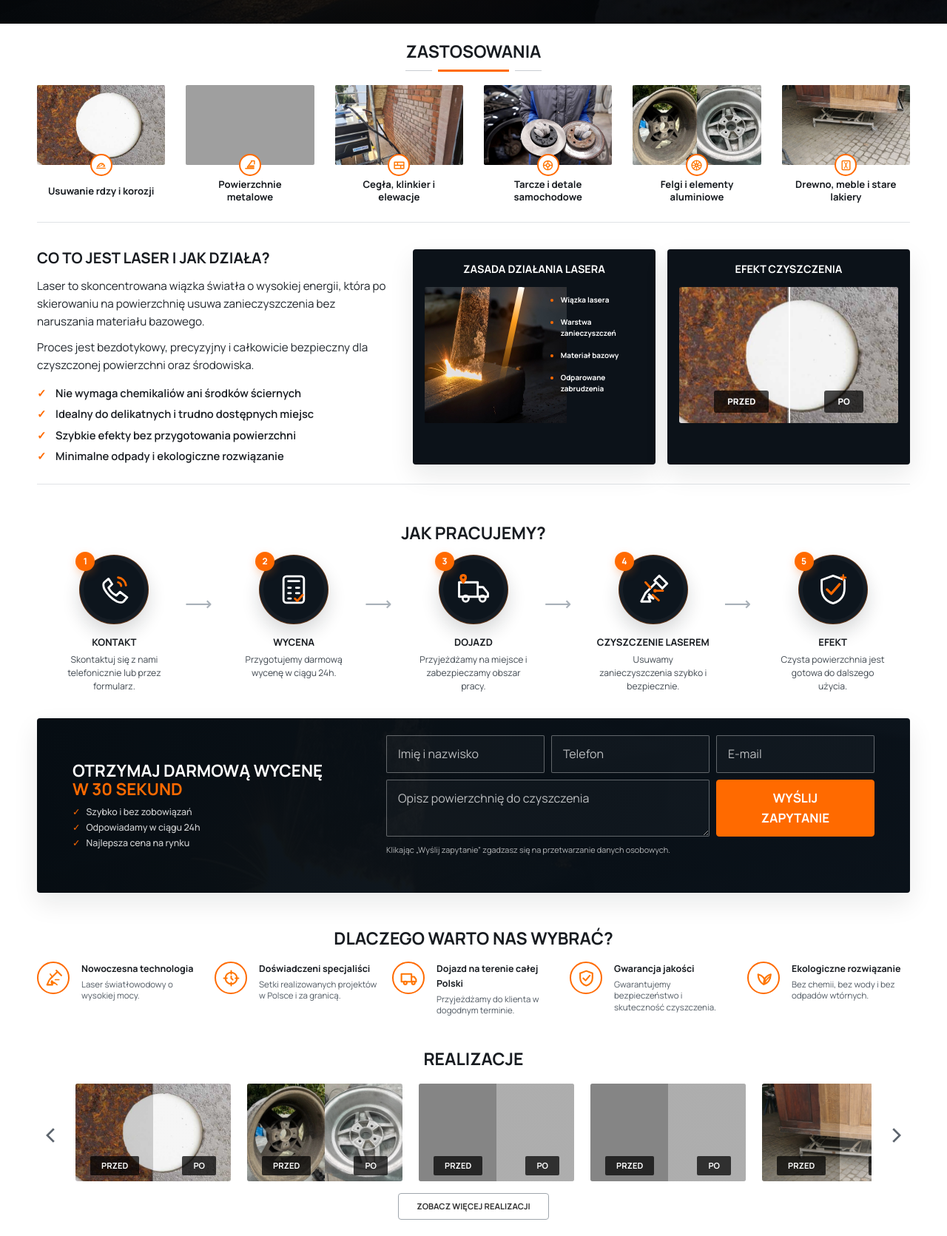
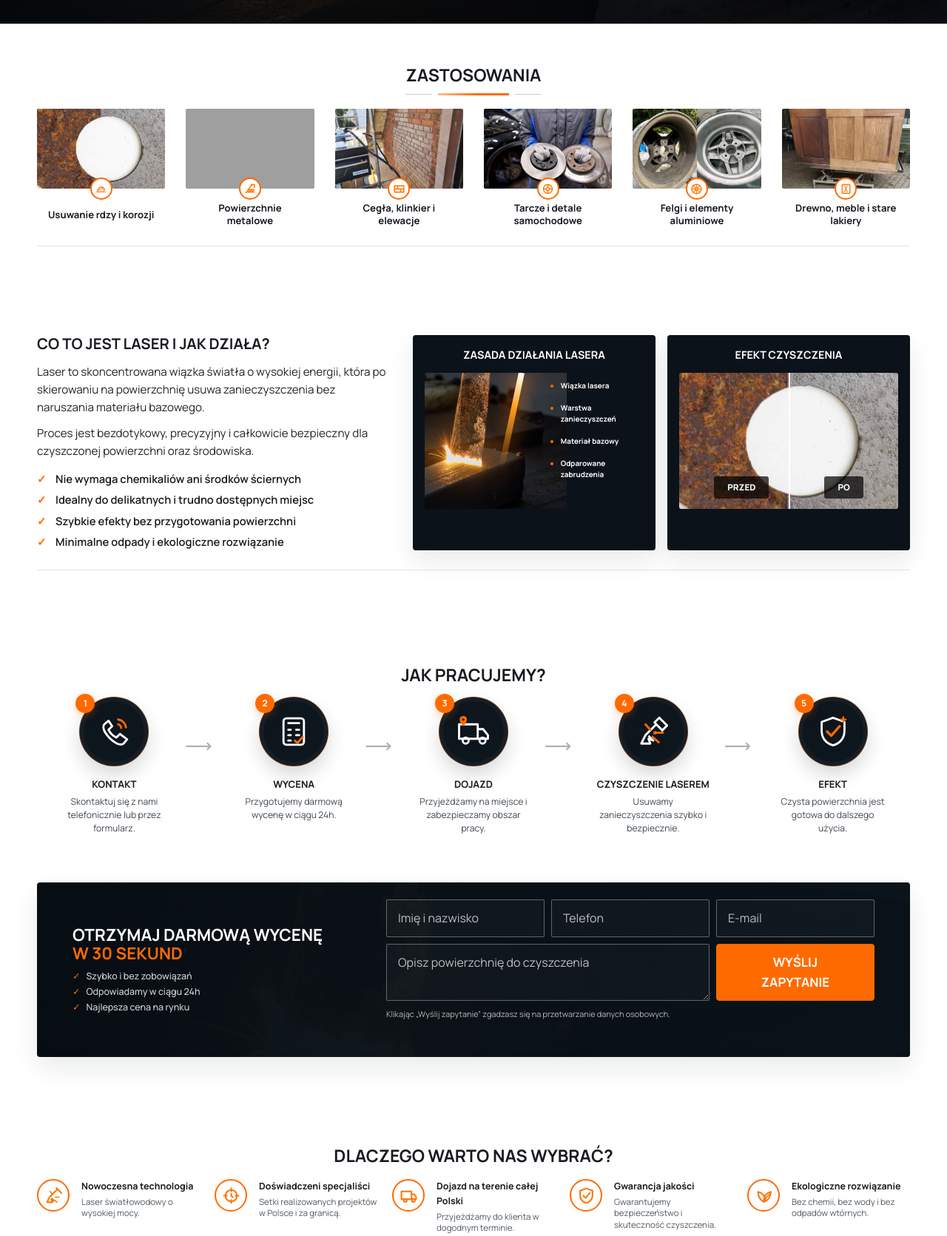
Before and after one commit to BishopNik/Laser-cleaning-site, a website: page index.html in a window 1280 px wide. Shown: the part 480-2151 px from the top of the page at 74% size. Drawn offline with Linux system fonts and the light colour scheme; grey boxes are pictures that could not be loaded.

Commit message:
fix change design

```diff
--- a/css/style.css
+++ b/css/style.css
@@ -54,11 +54,11 @@ textarea {
 }
 
 .section {
-	padding: 28px 0;
+	padding: 64px 0;
 }
 
 .section-tight {
-	padding: 24px 0;
+	padding: 56px 0;
 }
 
 .section h2,
@@ -524,9 +524,12 @@ textarea {
 	filter: saturate(0.93) contrast(1.04);
 }
 
-.application-card:nth-child(3) img,
+.application-card:nth-child(3) img {
+	object-position: center 72%;
+}
+
 .application-card:nth-child(6) img {
-	object-position: center 72%;
+	object-position: center 30%;
 }
 
 .application-card:nth-child(2) img {
@@ -564,10 +567,27 @@ textarea {
 	font-weight: 700;
 }
 
+.application-card {
+	transition: transform 280ms ease;
+}
+
+.application-card img {
+	transition: transform 420ms ease, filter 420ms ease;
+}
+
+.application-card:hover {
+	transform: translateY(-5px);
+}
+
+.application-card:hover > img {
+	filter: saturate(1.04) contrast(1.06);
+	transform: scale(1.035);
+}
+
 /* Info */
 
 .info-section {
-	padding-top: 12px;
+	padding-top: 64px;
 }
 
 .info-grid {
@@ -730,7 +750,7 @@ textarea {
 /* Work */
 
 .work-section {
-	padding: 24px 0 34px;
+	padding: 64px 0;
 }
 
 .work-steps {
@@ -814,7 +834,7 @@ textarea {
 /* Quote */
 
 .quote-section {
-	padding: 0 0 24px;
+	padding: 0 0 64px;
 }
 
 .quote-grid {
@@ -982,7 +1002,7 @@ textarea {
 /* Projects */
 
 .projects-section {
-	padding-top: 20px;
+	padding-top: 64px;
 }
 
 .projects-shell {
@@ -1015,6 +1035,25 @@ textarea {
 	width: 100%;
 	height: 132px;
 	object-fit: cover;
+	object-position: center;
+	transition: transform 500ms ease, filter 500ms ease;
+}
+
+.project-slide:nth-child(5) img {
+	object-position: center 28%;
+}
+
+.project-slide:nth-child(6) img {
+	transform: scale(1.16) translate(17%, 6%);
+}
+
+.project-slide:hover img {
+	filter: saturate(1.06) contrast(1.05);
+	transform: scale(1.045);
+}
+
+.project-slide:nth-child(6):hover img {
+	transform: scale(1.2) translate(17%, 6%);
 }
 
 .project-slide::after {
@@ -1023,6 +1062,24 @@ textarea {
 	inset: 0;
 	background: linear-gradient(90deg, rgba(0, 0, 0, 0.16) 0 50%, rgba(255, 255, 255, 0.16) 50% 100%);
 	pointer-events: none;
+}
+
+.project-slide::before {
+	content: '';
+	position: absolute;
+	top: 0;
+	bottom: 0;
+	left: -35%;
+	z-index: 1;
+	width: 18%;
+	background: linear-gradient(90deg, transparent, rgba(255, 122, 24, 0.34), transparent);
+	transform: skewX(-18deg);
+	transition: left 650ms ease;
+	pointer-events: none;
+}
+
+.project-slide:hover::before {
+	left: 120%;
 }
 
 .project-slide span {
@@ -1277,7 +1334,71 @@ textarea {
 /* Opinions and FAQ */
 
 .opinions-faq {
-	padding: 24px 0 32px;
+	padding: 64px 0;
+}
+
+/* Motion and attention cues */
+
+.reveal-ready .reveal-item {
+	opacity: 0;
+	transform: translateY(24px);
+	transition:
+		opacity 600ms ease,
+		transform 600ms cubic-bezier(0.2, 0.75, 0.25, 1);
+	transition-delay: var(--reveal-delay, 0ms);
+}
+
+.reveal-ready .reveal-item.is-visible {
+	opacity: 1;
+	transform: translateY(0);
+}
+
+.title-rule {
+	background: linear-gradient(90deg, var(--orange) 20%, #ffd0ad 50%, var(--orange) 80%);
+	background-size: 220% 100%;
+	animation: title-glint 3.8s ease-in-out infinite;
+}
+
+.btn {
+	position: relative;
+	overflow: hidden;
+}
+
+.btn::after {
+	content: '';
+	position: absolute;
+	top: -60%;
+	left: -35%;
+	width: 22%;
+	height: 220%;
+	background: rgba(255, 255, 255, 0.24);
+	transform: rotate(18deg);
+	transition: left 520ms ease;
+	pointer-events: none;
+}
+
+.btn:hover::after {
+	left: 120%;
+}
+
+@keyframes title-glint {
+	0%, 55% { background-position: 100% 0; }
+	90%, 100% { background-position: -100% 0; }
+}
+
+@media (prefers-reduced-motion: reduce) {
+	html { scroll-behavior: auto; }
+	.reveal-ready .reveal-item {
+		opacity: 1;
+		transform: none;
+		transition: none;
+	}
+	.title-rule { animation: none; }
+	.application-card,
+	.application-card img,
+	.project-slide img,
+	.project-slide::before,
+	.btn::after { transition: none; }
 }
 
 .opinions-grid {
--- a/js/i18n.js
+++ b/js/i18n.js
@@ -107,6 +107,7 @@
 		['Zmniejsz zdjęcie', 'Zoom out', 'Bild verkleinern'],
 		['Zrealizowanych projektów', 'Completed projects', 'Abgeschlossene Projekte'],
 		['Zadowolonych klientów', 'Satisfied customers', 'Zufriedene Kunden'],
+		['5 lat', '5 years', '5 Jahre'],
 		['Doświadczenia w czyszczeniu laserem', 'Laser-cleaning experience', 'Erfahrung in der Laserreinigung'],
 		['Ekologiczne i bezpieczne', 'Eco-friendly and safe', 'Umweltfreundlich und sicher'],
 		['Cała Polska', 'All of Poland', 'Ganz Polen'],
--- a/js/script.js
+++ b/js/script.js
@@ -3,6 +3,34 @@
 const header = document.querySelector('.site-header');
 const menuBtn = document.querySelector('.menu-btn');
 const nav = document.querySelector('.nav');
+
+const prefersReducedMotion = window.matchMedia('(prefers-reduced-motion: reduce)').matches;
+
+if (!prefersReducedMotion && 'IntersectionObserver' in window) {
+	const revealTargets = document.querySelectorAll(
+		'.section, .quote-section, .stats-band, .cta-band',
+	);
+	document.body.classList.add('reveal-ready');
+	revealTargets.forEach((element, index) => {
+		element.classList.add('reveal-item');
+		element.style.setProperty('--reveal-delay', `${(index % 3) * 45}ms`);
+	});
+
+	const revealObserver = new IntersectionObserver(
+		entries => {
+			entries.forEach(entry => {
+				if (!entry.isIntersecting) {
+					return;
+				}
+				entry.target.classList.add('is-visible');
+				revealObserver.unobserve(entry.target);
+			});
+		},
+		{ threshold: 0.12, rootMargin: '0px 0px -8% 0px' },
+	);
+
+	revealTargets.forEach(element => revealObserver.observe(element));
+}
 
 document.querySelectorAll('a[href^="#"]').forEach(link => {
 	link.addEventListener('click', event => {
```
